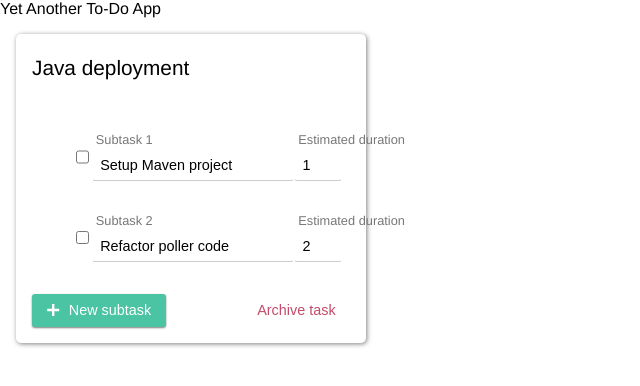
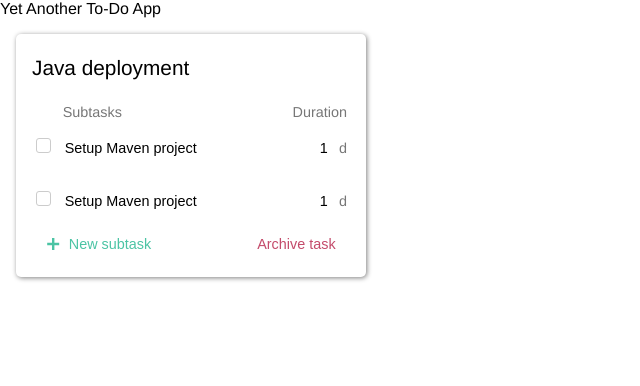
Before and after one commit to ErwanDL/YATDA, a Vue app in the folder front/: page / in a window 1280 px wide. Shown: the top 386 px of the page, without its empty margins (0-640 px from the left). Built offline with nearby package versions, Linux system fonts and the light colour scheme.

Commit message:
work on card layout and components

```diff
--- a/front/src/App.vue
+++ b/front/src/App.vue
@@ -9,11 +9,6 @@
 import Vue from "vue";
 import TaskCard from "@/components/TaskCard.vue";
 
-type TodoItemProps = {
-    message: string;
-    id: number;
-};
-
 export default Vue.extend({
     name: "App",
     data() {
@@ -21,15 +16,18 @@ export default Vue.extend({
             subtasks: [
                 {
                     description: "Setup Maven project",
-                    duration: "1",
+                    duration: 1,
+                    completed: false,
                 },
                 {
                     description: "Refactor poller code",
-                    duration: "2",
+                    duration: 2,
+                    completed: false,
                 },
             ],
         };
     },
+
     components: {
         TaskCard,
     },
--- a/front/src/components/Subtask.vue
+++ b/front/src/components/Subtask.vue
@@ -1,38 +1,63 @@
 <template>
-    <div style="display: flex; justify-content: space-between;">
-        <input type="checkbox" />
-        <base-text-input
-            :label="`Subtask ${index}`"
-            v-model="description"
-            :max-length="50"
-        />
-        <base-text-input
-            label="Estimated duration"
-            type="number"
-            style="width: 3em;"
-            :max-length="5"
-            v-model="duration"
-        />
-    </div>
+    <tr>
+        <td class="center-cell-content">
+            <base-checkbox v-model="completed" />
+        </td>
+        <td>
+            <base-text-input v-model="description" :max-length="50" />
+        </td>
+        <td class="center-cell-content">
+            <base-text-input
+                inputStyle="text-align: right;"
+                :max-length="3"
+                v-model="duration"
+            />
+            <span class="days">d</span>
+        </td>
+    </tr>
 </template>
 <script lang="ts">
 import Vue from "vue";
 
 export default Vue.extend({
+    data() {
+        return {
+            description: "Setup Maven project",
+            duration: "1",
+            completed: false,
+        };
+    },
     props: {
         index: {
             type: Number,
             required: true,
         },
-        description: {
-            type: String,
-            required: true,
-        },
-        duration: {
-            type: Number,
-            required: true,
-        },
+        // description: {
+        //     type: String,
+        //     required: true,
+        // },
+        // duration: {
+        //     type: Number,
+        //     required: true,
+        // },
+        // completed: {
+        //     type: Boolean,
+        //     required: true,
+        // },
     },
 });
 </script>
-<style lang="scss" scoped></style>
+<style lang="scss" scoped>
+.center-cell-content {
+    display: flex;
+    justify-content: center;
+}
+
+.days {
+    display: flex;
+    align-items: center;
+    color: $color-light-text;
+    padding-left: 3px;
+    font-size: 0.9em;
+}
+</style>
--- a/front/src/components/TaskCard.vue
+++ b/front/src/components/TaskCard.vue
@@ -1,33 +1,31 @@
 <template>
     <base-card :title="taskName" style="width: 350px;">
-        <ul>
-            <li
+        <table>
+            <tr>
+                <th></th>
+                <th style="text-align: left; padding-left: 0.5em;">Subtasks</th>
+                <th style="width: 15%;">Duration</th>
+            </tr>
+            <template
                 v-for="(task, index) in subtasks"
-                :key="task"
                 style="list-style-type : none;"
             >
-                <Subtask
-                    :index="index + 1"
-                    :description="task.description"
-                    :duration="task.duration"
-                />
-            </li>
-        </ul>
+                <Subtask :key="index" :index="index + 1" v-bind="task" />
+            </template>
+        </table>
+
         <div
             style="display: flex; justify-content: space-between; width: 100%;"
         >
-            <base-button variant="contained" style="alignSelf: flex-end;">
+            <base-button style="alignSelf: flex-end;">
                 <div style="display: flex;">
-                    <PlusSign
-                        width="1em"
-                        fill="#fff"
-                        style="margin-right: 8px;"
-                    />New subtask
+                    <PlusSign width="1em" fill="#fff" class="plus-sign" />New
+                    subtask
                 </div>
             </base-button>
-            <base-button color="error" style="alignSelf: flex-end;">
-                Archive task
-            </base-button>
+            <base-button color="error" style="alignSelf: flex-end;"
+                >Archive task</base-button
+            >
         </div>
     </base-card>
 </template>
@@ -36,9 +34,10 @@ import Vue from "vue";
 import Subtask from "@/components/Subtask.vue";
 import PlusSign from "@/icons/PlusSign.vue";
 
-type Subtask = {
+type SubtaskType = {
     description: string;
     duration: number;
+    completed: boolean;
 };
 
 export default Vue.extend({
@@ -48,7 +47,7 @@ export default Vue.extend({
             required: true,
         },
         subtasks: {
-            type: Object as () => Subtask[],
+            type: Array as () => SubtaskType[],
             required: true,
         },
     },
@@ -58,4 +57,15 @@ export default Vue.extend({
     },
 });
 </script>
-<style lang="scss" scoped></style>
+<style lang="scss" scoped>
+th {
+    font-size: 0.9em;
+    font-weight: 200;
+    color: $color-light-text;
+}
+
+.plus-sign {
+    fill: $color-primary;
+    margin-right: 8px;
+}
+</style>
--- /dev/null
+++ b/front/src/components/base/BaseCheckbox.vue
@@ -0,0 +1,40 @@
+<template>
+    <label :class="['container', { 'container-active': value }]">
+        <input
+            type="checkbox"
+            style="display: none;"
+            v-bind:checked="value"
+            v-on:input="$emit('input', Boolean($event.target.checked))"
+        />
+    </label>
+</template>
+<script lang="ts">
+import Vue from "vue";
+
+export default Vue.extend({
+    props: {
+        value: {
+            type: Boolean,
+            required: true,
+            default: false,
+        },
+    },
+});
+</script>
+<style lang="scss" scoped>
+.container {
+    width: 15px;
+    height: 15px;
+    border: 1px solid $color-separator;
+    border-radius: $border-radius;
+    &:hover {
+        border-color: $color-primary;
+        box-shadow: 0 0 4px $color-separator;
+    }
+}
+
+.container-active {
+    background-color: $color-primary;
+    border-color: $color-primary;
+}
+</style>
--- a/front/src/components/base/BaseTextInput.vue
+++ b/front/src/components/base/BaseTextInput.vue
@@ -12,6 +12,7 @@
             v-else
             v-bind="$attrs"
             type="text"
+            :style="inputStyle"
             :class="classes"
             :maxlength="maxLength || ''"
             v-bind:value="value"
@@ -32,7 +33,6 @@ export default Vue.extend({
         },
         label: {
             type: String,
-            required: true,
         },
         multiline: {
             type: Boolean,
@@ -44,6 +44,10 @@ export default Vue.extend({
         },
         maxLength: {
             type: Number,
+        },
+        inputStyle: {
+            type: String,
+            default: "",
         },
     },
     computed: {
@@ -76,9 +80,7 @@ $animation-delay: 0.1s;
 .text-input {
     resize: none;
     &:not(:focus) {
-        border-left-color: transparent;
-        border-right-color: transparent;
-        border-top-color: transparent;
+        border-color: transparent;
     }
     transition: border-color $animation-duration ease-out;
     &:hover,
--- a/front/src/icons/DownArrow.vue
+++ b/front/src/icons/DownArrow.vue
@@ -7,6 +7,7 @@
         :width="width"
         :height="height"
         x="0px"
+        fill="black"
         y="0px"
         viewBox="0 0 490.656 490.656"
         style="enable-background:new 0 0 490.656 490.656;"
--- a/front/src/icons/PlusSign.vue
+++ b/front/src/icons/PlusSign.vue
@@ -1,5 +1,5 @@
 <template>
-    <svg fill="#000000" xmlns="http://www.w3.org/2000/svg" viewBox="0 0 24 24">
+    <svg xmlns="http://www.w3.org/2000/svg" viewBox="0 0 24 24" fill="black">
         <path
             fill-rule="evenodd"
             d="M 10 2 L 10 10 L 2 10 L 2 14 L 10 14 L 10 22 L 14 22 L 14 14 L 22 14 L 22 10 L 14 10 L 14 2 Z"
--- a/front/src/styles/globalStyles.scss
+++ b/front/src/styles/globalStyles.scss
@@ -35,8 +35,8 @@ h5 {
 
 .base-input-container {
     position: relative;
-    margin-top: 2em;
-    margin-bottom: 1em;
+    margin-top: 0.5em;
+    margin-bottom: 0.5em;
 }
 
 .base-input {
```
Also changed, not shown: 1 other file (tests, documents, lock files or other folders).
